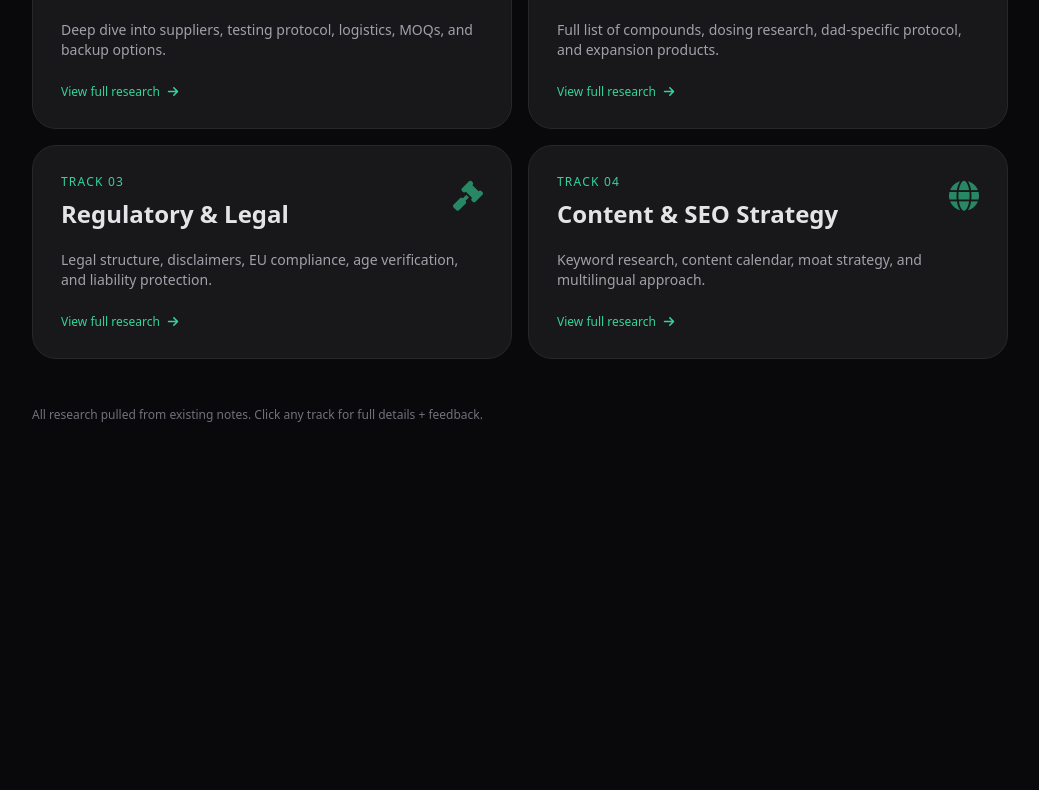
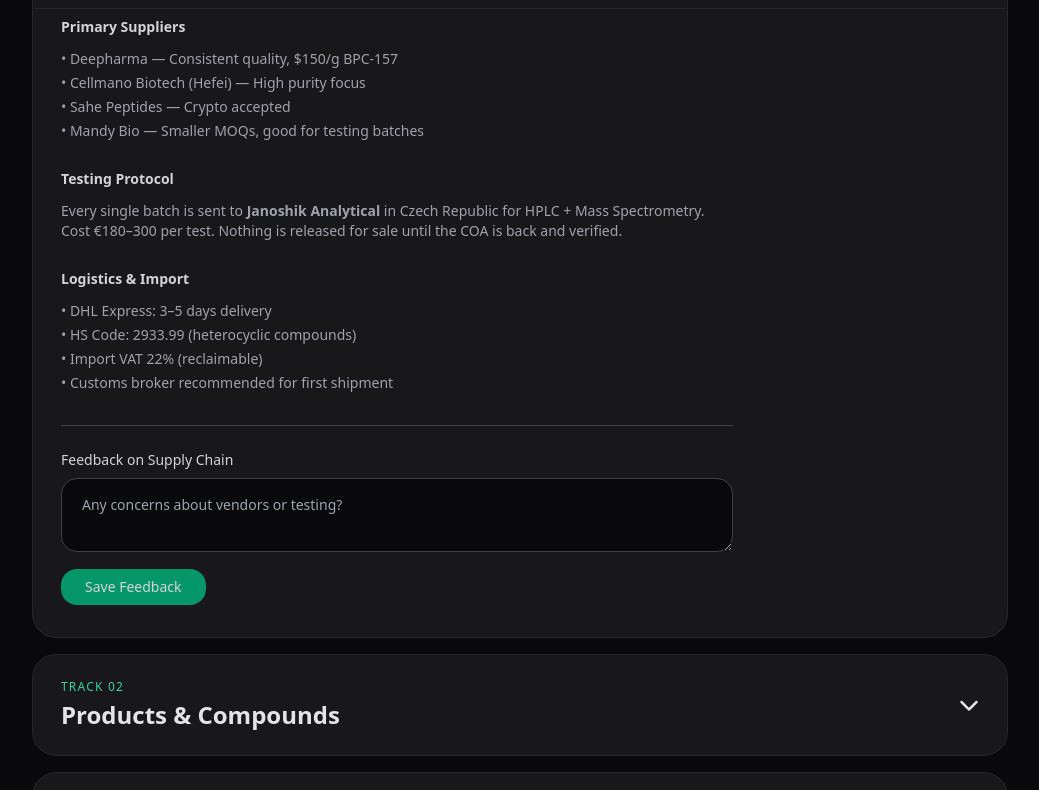
Before and after one commit to zord4n/endurance-bio, a plain HTML site: page index.html in a window 1280 px wide. Shown: the part 298-1088 px from the top of the page, without its empty margins (120-1159 px from the left). Before the commit the page ends 800 px from the top, so only its background shows below. Drawn offline with nearby package versions, Linux system fonts and the light colour scheme.

Commit message:
Expandable tracks with full research depth

```diff
--- a/index.html
+++ b/index.html
@@ -8,97 +8,167 @@
     <link rel="stylesheet" href="https://cdnjs.cloudflare.com/ajax/libs/font-awesome/6.5.1/css/all.min.css">
     <style>
         body { font-family: system-ui, -apple-system, sans-serif; }
-        .track { transition: all 0.2s ease; }
-        .track:hover { transform: translateY(-1px); }
+        .track-header { transition: all 0.2s ease; }
+        .track-content { display: none; }
+        .track.open .track-content { display: block; }
+        .track.open .track-header { border-bottom: 1px solid #27251f; }
     </style>
 </head>
 <body class="bg-zinc-950 text-zinc-200">
     <nav class="border-b border-zinc-800 bg-zinc-950 sticky top-0 z-50">
         <div class="max-w-5xl mx-auto px-6 h-14 flex items-center justify-between">
             <div class="font-semibold tracking-tight text-xl">Peptide Research Hub</div>
-            <div class="text-xs text-zinc-500">Internal Planning • Pre-PRD</div>
+            <div class="text-xs text-zinc-500">Internal • Planning Phase</div>
         </div>
     </nav>
 
-    <div class="max-w-5xl mx-auto px-6 pt-10 pb-16">
+    <div class="max-w-5xl mx-auto px-6 pt-10 pb-20">
         <h1 class="text-4xl font-semibold tracking-tighter">Research Tracks</h1>
-        <p class="text-lg text-zinc-400 mt-2">Click any track to see the full research, decisions, and open questions.</p>
-
-        <div class="mt-10 grid md:grid-cols-2 gap-4">
+        <p class="text-lg text-zinc-400 mt-2">Click any track to expand and see the full research + leave feedback.</p>
 
         <!-- Supply Chain -->
-            <a href="supply-chain.html" class="track block border border-zinc-800 bg-zinc-900 hover:border-zinc-700 rounded-3xl p-7">
-                <div class="flex justify-between">
+        <div class="track mt-8 border border-zinc-800 bg-zinc-900 rounded-3xl overflow-hidden">
+            <div onclick="toggleTrack(this)" class="track-header flex items-center justify-between px-7 py-6 cursor-pointer hover:bg-zinc-800">
                 <div>
                     <div class="text-emerald-400 text-xs font-medium tracking-widest">TRACK 01</div>
-                        <div class="font-semibold text-2xl mt-2">Supply Chain &amp; Vendors</div>
+                    <div class="font-semibold text-2xl mt-1">Supply Chain &amp; Vendors</div>
                 </div>
-                    <i class="fa-solid fa-truck text-3xl text-emerald-400/60 mt-1"></i>
+                <i class="fa-solid fa-chevron-down text-xl transition-transform"></i>
             </div>
-                <div class="mt-5 text-sm text-zinc-400">
-                    Deep dive into suppliers, testing protocol, logistics, MOQs, and backup options.
+            <div class="track-content px-7 pb-8 pt-2 text-sm text-zinc-300">
+                <div class="max-w-2xl">
+                    <h4 class="font-semibold mb-3">Primary Suppliers</h4>
+                    <ul class="space-y-1 text-zinc-400">
+                        <li>• Deepharma — Consistent quality, $150/g BPC-157</li>
+                        <li>• Cellmano Biotech (Hefei) — High purity focus</li>
+                        <li>• Sahe Peptides — Crypto accepted</li>
+                        <li>• Mandy Bio — Smaller MOQs, good for testing batches</li>
+                    </ul>
+
+                    <h4 class="font-semibold mt-7 mb-3">Testing Protocol</h4>
+                    <p class="text-zinc-400">Every single batch is sent to <strong>Janoshik Analytical</strong> in Czech Republic for HPLC + Mass Spectrometry. Cost €180–300 per test. Nothing is released for sale until the COA is back and verified.</p>
+
+                    <h4 class="font-semibold mt-7 mb-3">Logistics &amp; Import</h4>
+                    <ul class="space-y-1 text-zinc-400">
+                        <li>• DHL Express: 3–5 days delivery</li>
+                        <li>• HS Code: 2933.99 (heterocyclic compounds)</li>
+                        <li>• Import VAT 22% (reclaimable)</li>
+                        <li>• Customs broker recommended for first shipment</li>
+                    </ul>
+
+                    <div class="mt-8 pt-6 border-t border-zinc-700">
+                        <div class="font-medium mb-2 text-sm">Feedback on Supply Chain</div>
+                        <textarea class="w-full bg-zinc-950 border border-zinc-700 rounded-2xl px-5 py-4 text-sm" placeholder="Any concerns about vendors or testing?"></textarea>
+                        <button onclick="saveFeedback(this, 'Supply Chain')" class="mt-3 px-6 py-2 text-sm bg-emerald-600 rounded-2xl">Save Feedback</button>
                     </div>
-                <div class="mt-6 text-xs text-emerald-400 flex items-center gap-x-2">
-                    <span>View full research</span> <i class="fa-solid fa-arrow-right"></i>
                 </div>
-            </a>
+            </div>
+        </div>
 
-            <!-- Products -->
-            <a href="products.html" class="track block border border-zinc-800 bg-zinc-900 hover:border-zinc-700 rounded-3xl p-7">
-                <div class="flex justify-between">
+        <!-- Products & Compounds -->
+        <div class="track mt-4 border border-zinc-800 bg-zinc-900 rounded-3xl overflow-hidden">
+            <div onclick="toggleTrack(this)" class="track-header flex items-center justify-between px-7 py-6 cursor-pointer hover:bg-zinc-800">
                 <div>
                     <div class="text-emerald-400 text-xs font-medium tracking-widest">TRACK 02</div>
-                        <div class="font-semibold text-2xl mt-2">Products &amp; Compounds</div>
+                    <div class="font-semibold text-2xl mt-1">Products &amp; Compounds</div>
                 </div>
-                    <i class="fa-solid fa-flask text-3xl text-emerald-400/60 mt-1"></i>
+                <i class="fa-solid fa-chevron-down text-xl transition-transform"></i>
             </div>
-                <div class="mt-5 text-sm text-zinc-400">
-                    Full list of compounds, dosing research, dad-specific protocol, and expansion products.
+            <div class="track-content px-7 pb-8 pt-2 text-sm text-zinc-300">
+                <div class="max-w-2xl">
+                    <h4 class="font-semibold mb-3">Core Compounds</h4>
+                    <ul class="space-y-1 text-zinc-400">
+                        <li>• BPC-157 (main focus for healing)</li>
+                        <li>• TB-500 (avoid for dad due to PSA)</li>
+                        <li>• Semaglutide &amp; Tirzepatide</li>
+                        <li>• Melanotan II, AOD-9604, Ipamorelin</li>
+                    </ul>
+
+                    <h4 class="font-semibold mt-7 mb-3">Dad-Specific Protocol</h4>
+                    <p class="text-zinc-400">Muscle tear + elevated PSA (4-6) + benign tumor → <strong>BPC-157 250 mcg 2× daily SQ</strong>. TB-500 deliberately excluded due to potential angiogenic effects.</p>
+
+                    <div class="mt-8 pt-6 border-t border-zinc-700">
+                        <div class="font-medium mb-2 text-sm">Feedback on Products</div>
+                        <textarea class="w-full bg-zinc-950 border border-zinc-700 rounded-2xl px-5 py-4 text-sm" placeholder="Thoughts on compound selection or dosing?"></textarea>
+                        <button onclick="saveFeedback(this, 'Products')" class="mt-3 px-6 py-2 text-sm bg-emerald-600 rounded-2xl">Save Feedback</button>
                     </div>
-                <div class="mt-6 text-xs text-emerald-400 flex items-center gap-x-2">
-                    <span>View full research</span> <i class="fa-solid fa-arrow-right"></i>
                 </div>
-            </a>
+            </div>
+        </div>
 
         <!-- Regulatory -->
-            <a href="regulatory.html" class="track block border border-zinc-800 bg-zinc-900 hover:border-zinc-700 rounded-3xl p-7">
-                <div class="flex justify-between">
+        <div class="track mt-4 border border-zinc-800 bg-zinc-900 rounded-3xl overflow-hidden">
+            <div onclick="toggleTrack(this)" class="track-header flex items-center justify-between px-7 py-6 cursor-pointer hover:bg-zinc-800">
                 <div>
                     <div class="text-emerald-400 text-xs font-medium tracking-widest">TRACK 03</div>
-                        <div class="font-semibold text-2xl mt-2">Regulatory &amp; Legal</div>
+                    <div class="font-semibold text-2xl mt-1">Regulatory &amp; Legal</div>
                 </div>
-                    <i class="fa-solid fa-gavel text-3xl text-emerald-400/60 mt-1"></i>
+                <i class="fa-solid fa-chevron-down text-xl transition-transform"></i>
             </div>
-                <div class="mt-5 text-sm text-zinc-400">
-                    Legal structure, disclaimers, EU compliance, age verification, and liability protection.
+            <div class="track-content px-7 pb-8 pt-2 text-sm text-zinc-300">
+                <div class="max-w-2xl">
+                    <h4 class="font-semibold mb-3">Recommended Structure</h4>
+                    <p class="text-zinc-400">d.o.o. strongly preferred over s.p. for liability protection. Product liability risk is real with research peptides.</p>
+
+                    <h4 class="font-semibold mt-7 mb-3">Compliance Requirements</h4>
+                    <ul class="space-y-1 text-zinc-400">
+                        <li>• “Research use only. Not for human consumption.” on all materials</li>
+                        <li>• Age verification (18+) at checkout</li>
+                        <li>• Liability waiver during purchase flow</li>
+                        <li>• GDPR compliance for any quiz/personal data</li>
+                    </ul>
+
+                    <div class="mt-8 pt-6 border-t border-zinc-700">
+                        <div class="font-medium mb-2 text-sm">Feedback on Regulatory</div>
+                        <textarea class="w-full bg-zinc-950 border border-zinc-700 rounded-2xl px-5 py-4 text-sm" placeholder="Any legal or compliance concerns?"></textarea>
+                        <button onclick="saveFeedback(this, 'Regulatory')" class="mt-3 px-6 py-2 text-sm bg-emerald-600 rounded-2xl">Save Feedback</button>
                     </div>
-                <div class="mt-6 text-xs text-emerald-400 flex items-center gap-x-2">
-                    <span>View full research</span> <i class="fa-solid fa-arrow-right"></i>
                 </div>
-            </a>
-
-            <!-- Content & SEO -->
-            <a href="content.html" class="track block border border-zinc-800 bg-zinc-900 hover:border-zinc-700 rounded-3xl p-7">
-                <div class="flex justify-between">
-                    <div>
-                        <div class="text-emerald-400 text-xs font-medium tracking-widest">TRACK 04</div>
-                        <div class="font-semibold text-2xl mt-2">Content &amp; SEO Strategy</div>
             </div>
-                    <i class="fa-solid fa-globe text-3xl text-emerald-400/60 mt-1"></i>
         </div>
-                <div class="mt-5 text-sm text-zinc-400">
-                    Keyword research, content calendar, moat strategy, and multilingual approach.
-                </div>
-                <div class="mt-6 text-xs text-emerald-400 flex items-center gap-x-2">
-                    <span>View full research</span> <i class="fa-solid fa-arrow-right"></i>
-                </div>
-            </a>
-
     </div>
 
-        <div class="mt-12 text-xs text-zinc-500">
-            All research pulled from existing notes. Click any track for full details + feedback.
-        </div>
-    </div>
+    <script>
+        function toggleTrack(header) {
+            const track = header.parentElement;
+            track.classList.toggle('open');
+
+            const icon = header.querySelector('i');
+            if (track.classList.contains('open')) {
+                icon.style.transform = 'rotate(180deg)';
+            } else {
+                icon.style.transform = 'rotate(0deg)';
+            }
+        }
+
+        function saveFeedback(btn, track) {
+            const textarea = btn.parentElement.querySelector('textarea');
+            if (!textarea.value.trim()) return alert("Please write feedback first");
+
+            let feedback = JSON.parse(localStorage.getItem('peptide_feedback') || '[]');
+            feedback.push({
+                track: track,
+                text: textarea.value.trim(),
+                date: new Date().toISOString()
+            });
+            localStorage.setItem('peptide_feedback', JSON.stringify(feedback));
+
+            const originalText = btn.textContent;
+            btn.textContent = 'Saved ✓';
+            btn.disabled = true;
+
+            setTimeout(() => {
+                btn.textContent = originalText;
+                btn.disabled = false;
+                textarea.value = '';
+            }, 1500);
+        }
+
+        // Open first track by default
+        window.onload = function() {
+            const first = document.querySelector('.track');
+            if (first) first.classList.add('open');
+        }
+    </script>
 </body>
 </html>
```
Lines whose indentation alone changed are shown as unchanged.
